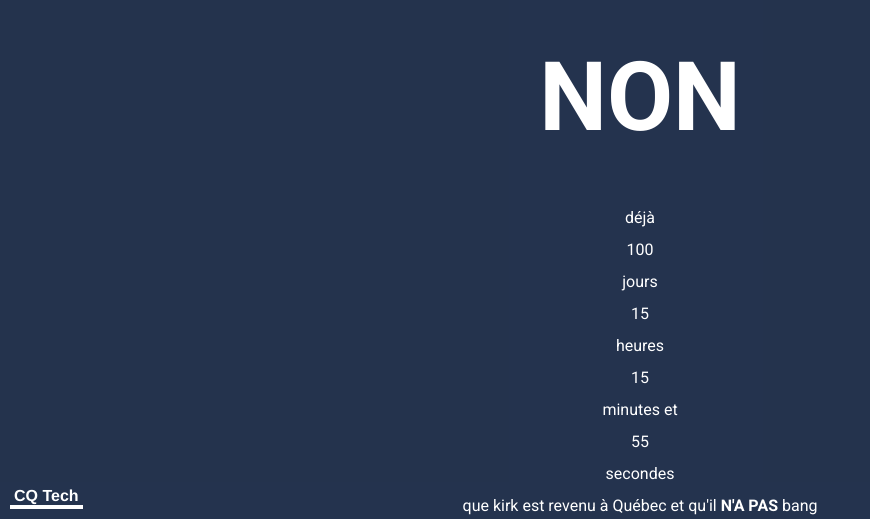
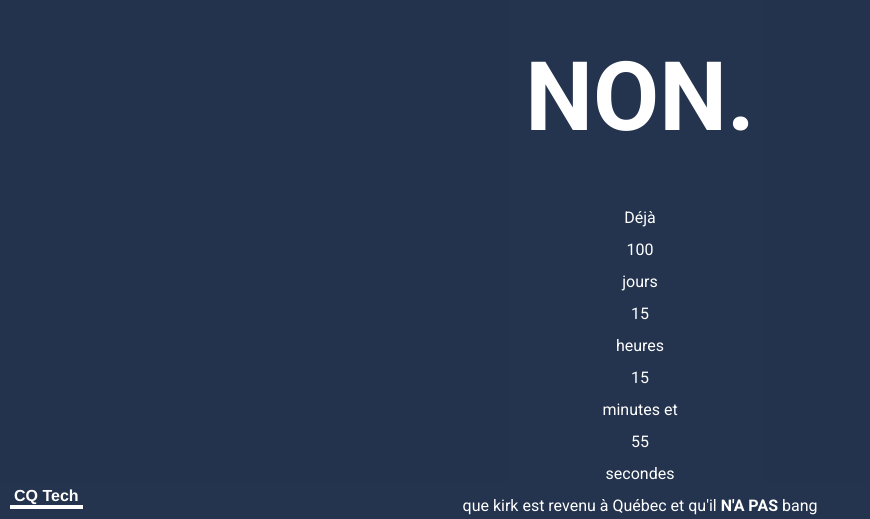
Before and after one commit to javannicva/javannicva, a plain HTML site: page index.html in a window 1280 px wide. Shown: the part 281-800 px from the top of the page, without its empty margins (0-870 px from the left). Drawn offline with Linux system fonts and the light colour scheme; no server answers.

Commit message:
Update index.html

```diff
--- a/index.html
+++ b/index.html
@@ -40,10 +40,10 @@
             <canvas width="1" height="1" id="container" style="position:absolute"></canvas>
             <!-- Heavy Rain -->
             <div class="slide" id="slide-1" data-weather="rain">
-                <div class="slide__element slide__element--temp">NON</div>
+                <div class="slide__element slide__element--temp">NON.</div>
                 <div class="slide__element slide__element--temp"">&nbsp;&nbsp;</div>
                  <div id="countup" style="text-align: center">
-                                                             déjà
+                                                             Déjà
               <p id="days">00</p>
               <p class="timeRefDays">jours</p>
               <p id="hours">00</p>
@@ -54,7 +54,6 @@
               <p class="timeRefSeconds">secondes</p>
             que kirk est revenu à Québec et qu'il <strong>N'A PAS</strong> bang
             </div>
-
        <script language="JavaScript">
             window.onload=function() {
               // Month,Day,Year,Hour,Minute,Second
```
